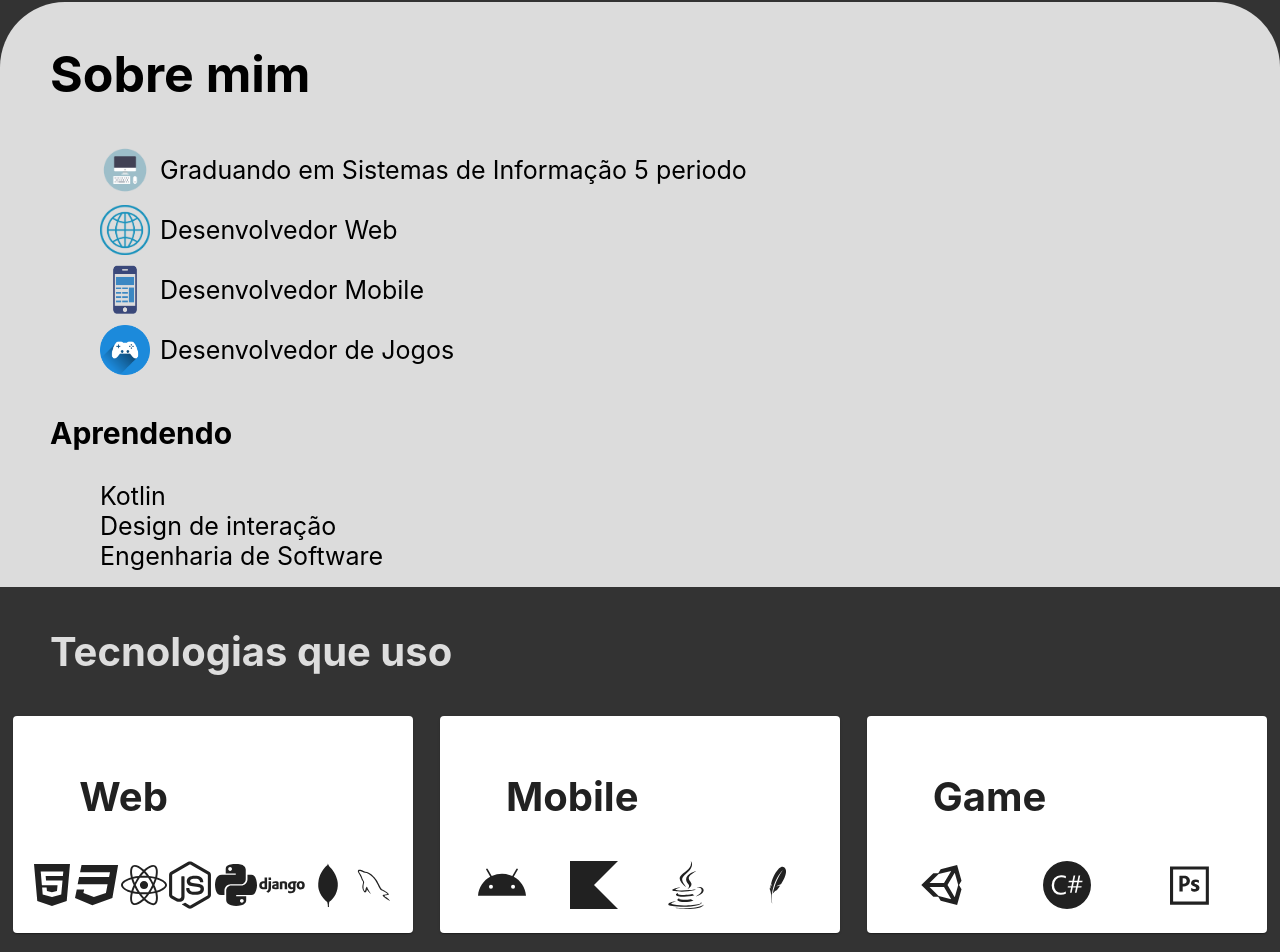
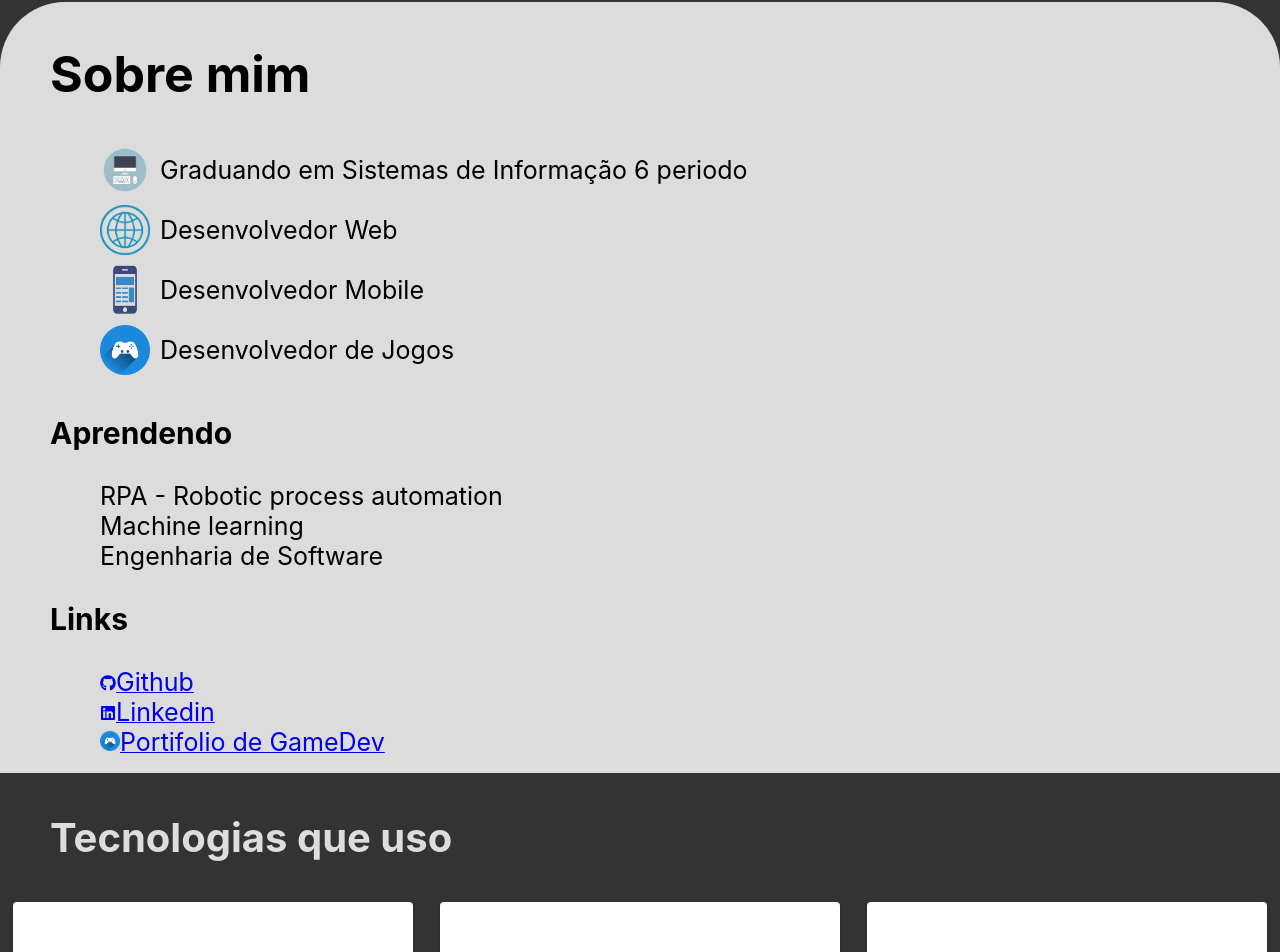
Before and after one commit to olucascruz/Portfolio, a React (Create React App) app: page / in a window 1280 px wide. Shown: the part 550-1502 px from the top of the page. Built offline with nearby package versions, Linux system fonts and the light colour scheme.

Commit message:
feat: add links and update about me

```diff
--- a/src/Components/SectionAboutMe/SectionAboutMe.tsx
+++ b/src/Components/SectionAboutMe/SectionAboutMe.tsx
@@ -4,16 +4,19 @@ import iconComputer from './img/computer.png'
 import iconMobile from './img/mobile-website-icon.jpg'
 import iconGame from './img/games-icon.jpg'
 import iconWeb from './img/web-png-icon-10.jpg'
+import {FaLinkedin, FaGithub} from 'react-icons/fa';
 
 function SectionAboutMe(){
-
+    const LINKGITHUB = "https://github.com/olucascruz"
+    const LINKLINKEDIN = "https://www.linkedin.com/in/olucas-cruz/"
+    const LINKITCHIO = "https://olucas8.itch.io/"
     return(
         <section className="AboutMe" id="AboutMe">
                 <h2>Sobre mim</h2>
                 <ul className="listAboutMe">
                     <li>
                         <img className="IconAboutMe" src={iconComputer} alt="Icone Computador" />
-                        <span className="TextAboutMe">Graduando em Sistemas de Informação 5 periodo</span>
+                        <span className="TextAboutMe">Graduando em Sistemas de Informação 6 periodo</span>
                     </li>
                     <li>
                         <img className="IconAboutMe" src={iconWeb} alt="Icone Web" />
@@ -30,9 +33,37 @@ function SectionAboutMe(){
                 </ul>
                 <h3>Aprendendo</h3>
                 <ul>
-                    <li className="TextAboutMe" >Kotlin</li>
-                    <li className="TextAboutMe" >Design de interação</li>
+                    <li className="TextAboutMe" >RPA - Robotic process automation</li>
+                    <li className="TextAboutMe" >Machine learning</li>
                     <li className="TextAboutMe">Engenharia de Software</li>
+                </ul>
+                <h3>Links</h3>
+                <ul>
+
+                    <li>
+                        <a href={LINKGITHUB}>
+                            <FaGithub />
+                            <span className="TextAboutMe">
+                                Github
+                            </span>
+                        </a>
+                    </li>
+                    <li>
+                        <a href={LINKLINKEDIN}>
+                            <FaLinkedin/>
+                            <span className="TextAboutMe">
+                                Linkedin
+                            </span>
+                        </a>
+                    </li>
+                    <li>
+                        <a href={LINKITCHIO}>
+                            <img className="IconLink" src={iconGame} alt="Icone Videogame" />
+                            <span className="TextAboutMe">
+                                Portifolio de GameDev
+                            </span>
+                        </a>
+                    </li>
                 </ul>
             </section>
 
```
